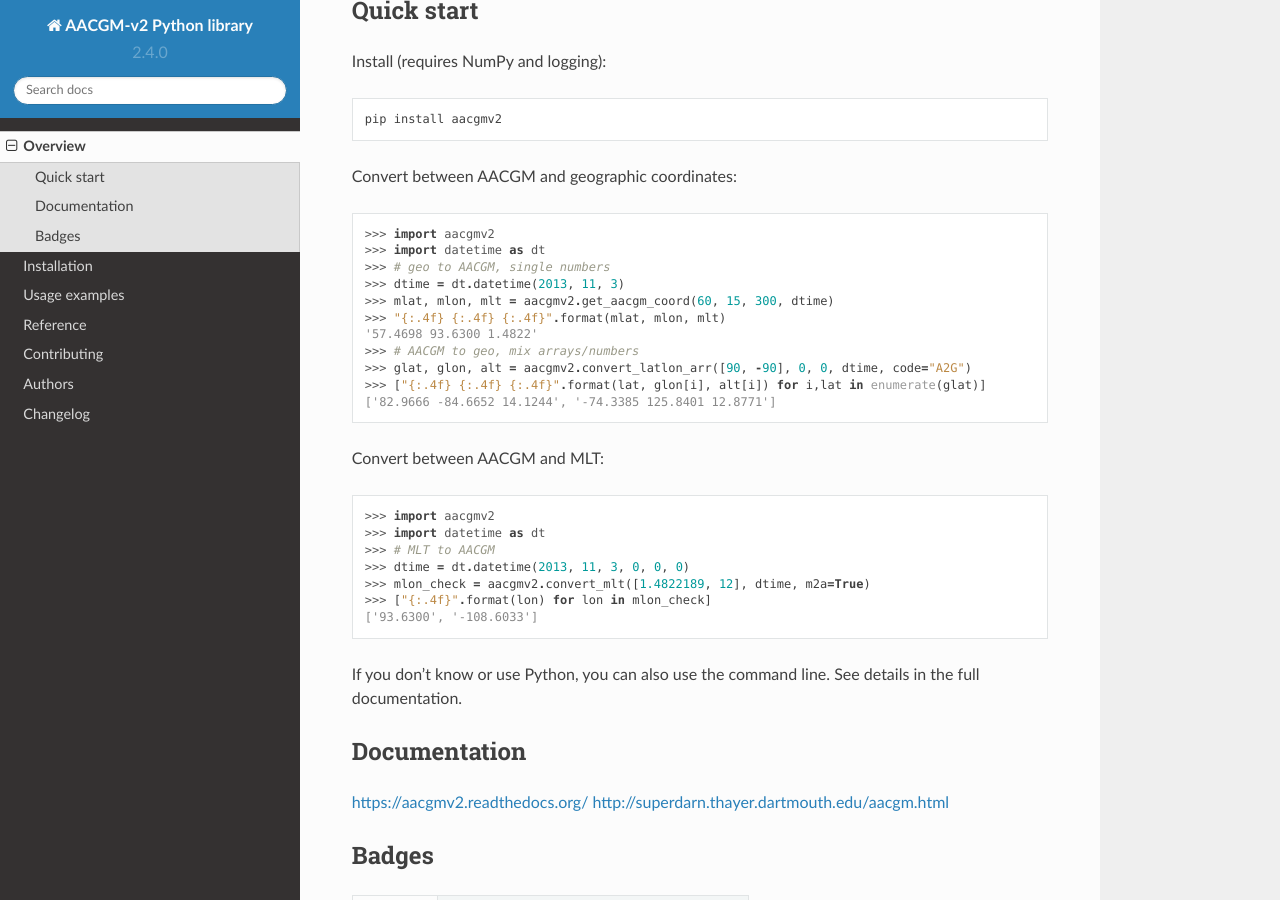
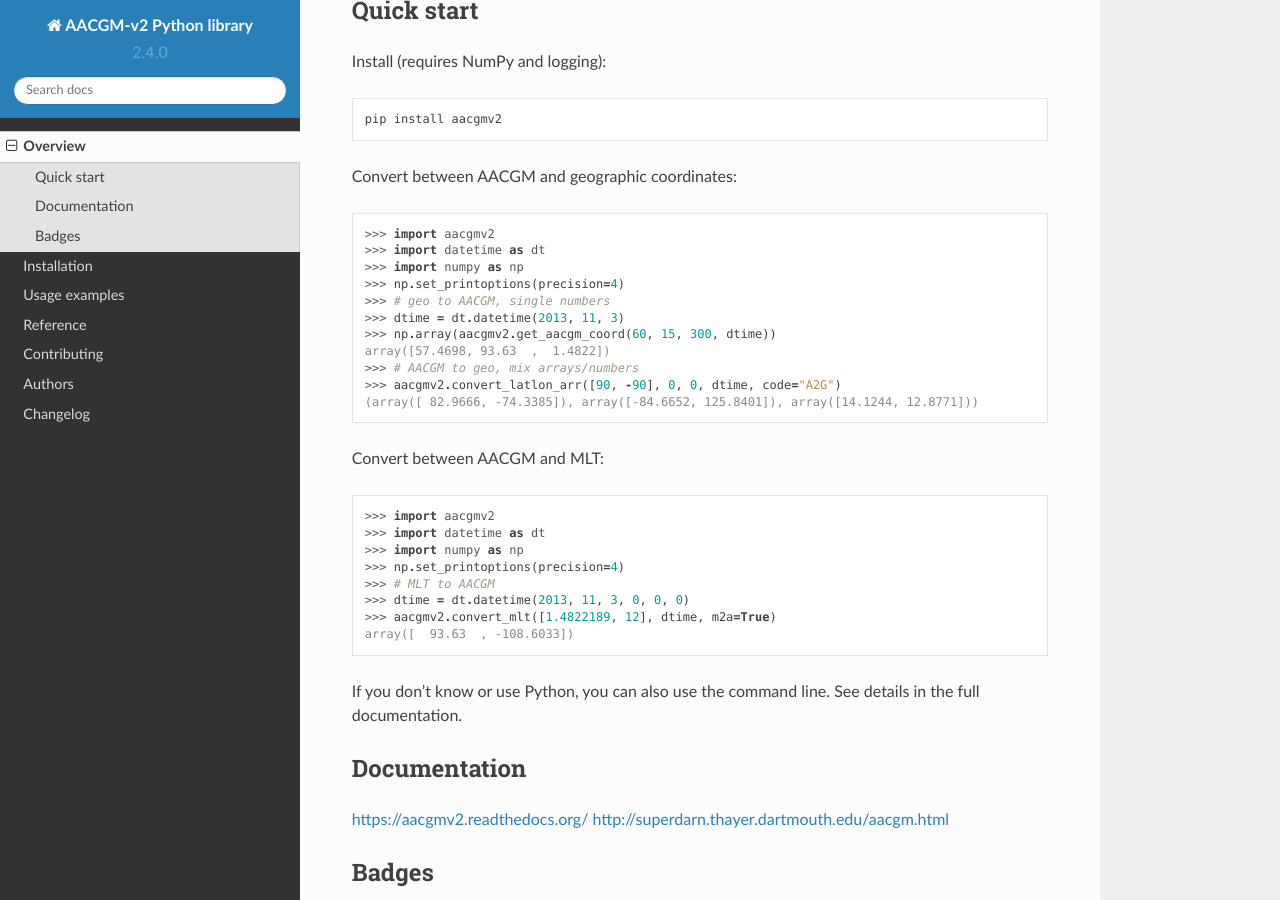
Before and after one commit to aburrell/aacgmv2, a Sphinx documentation site: the page built from docs/readme.rst, in a window 1280 px wide and 900 px high, scrolled down 310 px. Built offline with Sphinx 7.4.7 and the Read the Docs theme 2.0.0, drawn with Linux system fonts in a browser that asks for light colours.

Commit message:
document changes
Changed document output format so that ValueError isn’t encountered in
doctest

Also, changed output for covert_mlt to mirror input.

```diff
--- a/README.rst
+++ b/README.rst
@@ -21,25 +21,26 @@
 
     >>> import aacgmv2
     >>> import datetime as dt
+    >>> import numpy as np
+    >>> np.set_printoptions(precision=4)
     >>> # geo to AACGM, single numbers
     >>> dtime = dt.datetime(2013, 11, 3)
-    >>> mlat, mlon, mlt = aacgmv2.get_aacgm_coord(60, 15, 300, dtime)
-    >>> "{:.4f} {:.4f} {:.4f}".format(mlat, mlon, mlt)
-    '57.4698 93.6300 1.4822'
+    >>> np.array(aacgmv2.get_aacgm_coord(60, 15, 300, dtime))
+    array([57.4698, 93.63  ,  1.4822])
     >>> # AACGM to geo, mix arrays/numbers
-    >>> glat, glon, alt = aacgmv2.convert_latlon_arr([90, -90], 0, 0, dtime, code="A2G")
-    >>> ["{:.4f} {:.4f} {:.4f}".format(lat, glon[i], alt[i]) for i,lat in enumerate(glat)]
-    ['82.9666 -84.6652 14.1244', '-74.3385 125.8401 12.8771']
+    >>> aacgmv2.convert_latlon_arr([90, -90], 0, 0, dtime, code="A2G")
+    (array([ 82.9666, -74.3385]), array([-84.6652, 125.8401]), array([14.1244, 12.8771]))
 
 Convert between AACGM and MLT::
 
     >>> import aacgmv2
     >>> import datetime as dt
+    >>> import numpy as np
+    >>> np.set_printoptions(precision=4)
     >>> # MLT to AACGM
     >>> dtime = dt.datetime(2013, 11, 3, 0, 0, 0)
-    >>> mlon_check = aacgmv2.convert_mlt([1.4822189, 12], dtime, m2a=True)
-    >>> ["{:.4f}".format(lon) for lon in mlon_check]
-    ['93.6300', '-108.6033']
+    >>> aacgmv2.convert_mlt([1.4822189, 12], dtime, m2a=True)
+    array([  93.63  , -108.6033])
 
 If you don't know or use Python, you can also use the command line. See details
 in the full documentation.
--- a/docs/usage.rst
+++ b/docs/usage.rst
@@ -9,17 +9,15 @@
 
     >>> import aacgmv2
     >>> import datetime as dt
+    >>> import numpy as np
+    >>> np.set_printoptions(precision=4)
     >>> # geo to AACGM, single numbers
     >>> dtime = dt.datetime(2013, 11, 3)
-    >>> mlat, mlon, mlt = aacgmv2.get_aacgm_coord(60, 15, 300, dtime)
-    >>> "{:.4f} {:.4f} {:.4f}".format(mlat, mlon, mlt)
-    '57.4698 93.6300 1.4822'
+    >>> np.array(aacgmv2.get_aacgm_coord(60, 15, 300, dtime))
+    array([57.4698, 93.63  ,  1.4822])
     >>> # AACGM to geo, mix arrays/numbers
-    >>> glat, glon, alt = aacgmv2.convert_latlon_arr([90, -90], 0, 0, dtime, code="A2G")
-    >>> ["{:.4f} {:.4f} {:.4f}".format(lat, glon[i], alt[i]) for i,lat in enumerate(glat)]
-    ['82.9666 -84.6652 14.1244', '-74.3385 125.8401 12.8771']
-
-
+    >>> aacgmv2.convert_latlon_arr([90, -90], 0, 0, dtime, code="A2G")
+    (array([ 82.9666, -74.3385]), array([-84.6652, 125.8401]), array([14.1244, 12.8771]))
 
 Command-line interface
 ======================
```
Also changed, not shown: 1 other file.
